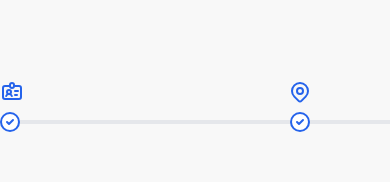
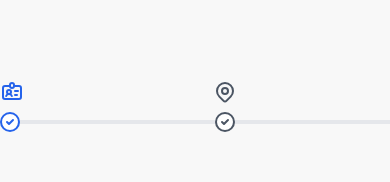
Before and after one commit to Taofeekabdulazeez/consultify, a React (Vite) app: page /booking in a window 390 px wide. Shown: the top 182 px of the page. Built offline with nearby package versions, Linux system fonts and the light colour scheme.

Commit message:
Update Booking.tsx

```diff
--- a/src/pages/booking/Booking.tsx
+++ b/src/pages/booking/Booking.tsx
@@ -4,9 +4,82 @@ export default function Booking() {
       <div>
         <h2 className="sr-only">Steps</h2>
         <div className="after:mt-4 after:block after:h-1 after:w-full after:rounded-lg after:bg-gray-200">
-          <ol className="grid grid-cols-3 text-sm font-medium text-gray-500">
+          <ol className="grid grid-cols-4 text-sm font-medium text-gray-500">
             <li className="relative flex justify-start text-blue-600">
               <span className="absolute -bottom-[1.75rem] start-0 rounded-full bg-blue-600 text-white">
+                <svg
+                  className="h-5 w-5"
+                  xmlns="http://www.w3.org/2000/svg"
+                  viewBox="0 0 20 20"
+                  fill="currentColor"
+                >
+                  <path
+                    fillRule="evenodd"
+                    d="M10 18a8 8 0 100-16 8 8 0 000 16zm3.707-9.293a1 1 0 00-1.414-1.414L9 10.586 7.707 9.293a1 1 0 00-1.414 1.414l2 2a1 1 0 001.414 0l4-4z"
+                    clipRule="evenodd"
+                  />
+                </svg>
+              </span>
+
+              <span className="hidden sm:block"> Services </span>
+
+              <svg
+                className="size-6 sm:hidden"
+                xmlns="http://www.w3.org/2000/svg"
+                fill="none"
+                viewBox="0 0 24 24"
+                stroke="currentColor"
+                strokeWidth="2"
+              >
+                <path
+                  strokeLinecap="round"
+                  strokeLinejoin="round"
+                  d="M10 6H5a2 2 0 00-2 2v9a2 2 0 002 2h14a2 2 0 002-2V8a2 2 0 00-2-2h-5m-4 0V5a2 2 0 114 0v1m-4 0a2 2 0 104 0m-5 8a2 2 0 100-4 2 2 0 000 4zm0 0c1.306 0 2.417.835 2.83 2M9 14a3.001 3.001 0 00-2.83 2M15 11h3m-3 4h2"
+                />
+              </svg>
+            </li>
+
+            <li className="relative flex justify-center text-gray-600">
+              <span className="absolute -bottom-[1.75rem] left-1/2 -translate-x-1/2 rounded-full bg-gray-600 text-white">
+                <svg
+                  className="h-5 w-5"
+                  xmlns="http://www.w3.org/2000/svg"
+                  viewBox="0 0 20 20"
+                  fill="currentColor"
+                >
+                  <path
+                    fillRule="evenodd"
+                    d="M10 18a8 8 0 100-16 8 8 0 000 16zm3.707-9.293a1 1 0 00-1.414-1.414L9 10.586 7.707 9.293a1 1 0 00-1.414 1.414l2 2a1 1 0 001.414 0l4-4z"
+                    clipRule="evenodd"
+                  />
+                </svg>
+              </span>
+
+              <span className="hidden sm:block"> Time </span>
+
+              <svg
+                className="mx-auto size-6 sm:hidden"
+                xmlns="http://www.w3.org/2000/svg"
+                fill="none"
+                viewBox="0 0 24 24"
+                stroke="currentColor"
+                strokeWidth="2"
+              >
+                <path
+                  strokeLinecap="round"
+                  strokeLinejoin="round"
+                  d="M17.657 16.657L13.414 20.9a1.998 1.998 0 01-2.827 0l-4.244-4.243a8 8 0 1111.314 0z"
+                />
+                <path
+                  strokeLinecap="round"
+                  strokeLinejoin="round"
+                  d="M15 11a3 3 0 11-6 0 3 3 0 016 0z"
+                />
+              </svg>
+            </li>
+
+            <li className="relative flex justify-end">
+              <span className="absolute -bottom-[1.75rem] left-3/4 rounded-full bg-gray-600 text-white">
                 <svg
                   className="h-5 w-5"
                   xmlns="http://www.w3.org/2000/svg"
@@ -34,46 +107,7 @@ export default function Booking() {
                 <path
                   strokeLinecap="round"
                   strokeLinejoin="round"
-                  d="M10 6H5a2 2 0 00-2 2v9a2 2 0 002 2h14a2 2 0 002-2V8a2 2 0 00-2-2h-5m-4 0V5a2 2 0 114 0v1m-4 0a2 2 0 104 0m-5 8a2 2 0 100-4 2 2 0 000 4zm0 0c1.306 0 2.417.835 2.83 2M9 14a3.001 3.001 0 00-2.83 2M15 11h3m-3 4h2"
-                />
-              </svg>
-            </li>
-
-            <li className="relative flex justify-center text-blue-600">
-              <span className="absolute -bottom-[1.75rem] left-1/2 -translate-x-1/2 rounded-full bg-blue-600 text-white">
-                <svg
-                  className="h-5 w-5"
-                  xmlns="http://www.w3.org/2000/svg"
-                  viewBox="0 0 20 20"
-                  fill="currentColor"
-                >
-                  <path
-                    fillRule="evenodd"
-                    d="M10 18a8 8 0 100-16 8 8 0 000 16zm3.707-9.293a1 1 0 00-1.414-1.414L9 10.586 7.707 9.293a1 1 0 00-1.414 1.414l2 2a1 1 0 001.414 0l4-4z"
-                    clipRule="evenodd"
-                  />
-                </svg>
-              </span>
-
-              <span className="hidden sm:block"> Address </span>
-
-              <svg
-                className="mx-auto size-6 sm:hidden"
-                xmlns="http://www.w3.org/2000/svg"
-                fill="none"
-                viewBox="0 0 24 24"
-                stroke="currentColor"
-                strokeWidth="2"
-              >
-                <path
-                  strokeLinecap="round"
-                  strokeLinejoin="round"
-                  d="M17.657 16.657L13.414 20.9a1.998 1.998 0 01-2.827 0l-4.244-4.243a8 8 0 1111.314 0z"
-                />
-                <path
-                  strokeLinecap="round"
-                  strokeLinejoin="round"
-                  d="M15 11a3 3 0 11-6 0 3 3 0 016 0z"
+                  d="M3 10h18M7 15h1m4 0h1m-7 4h12a3 3 0 003-3V8a3 3 0 00-3-3H6a3 3 0 00-3 3v8a3 3 0 003 3z"
                 />
               </svg>
             </li>
@@ -94,7 +128,7 @@ export default function Booking() {
                 </svg>
               </span>
 
-              <span className="hidden sm:block"> Payment </span>
+              <span className="hidden sm:block"> Done </span>
 
               <svg
                 className="size-6 sm:hidden"
```
